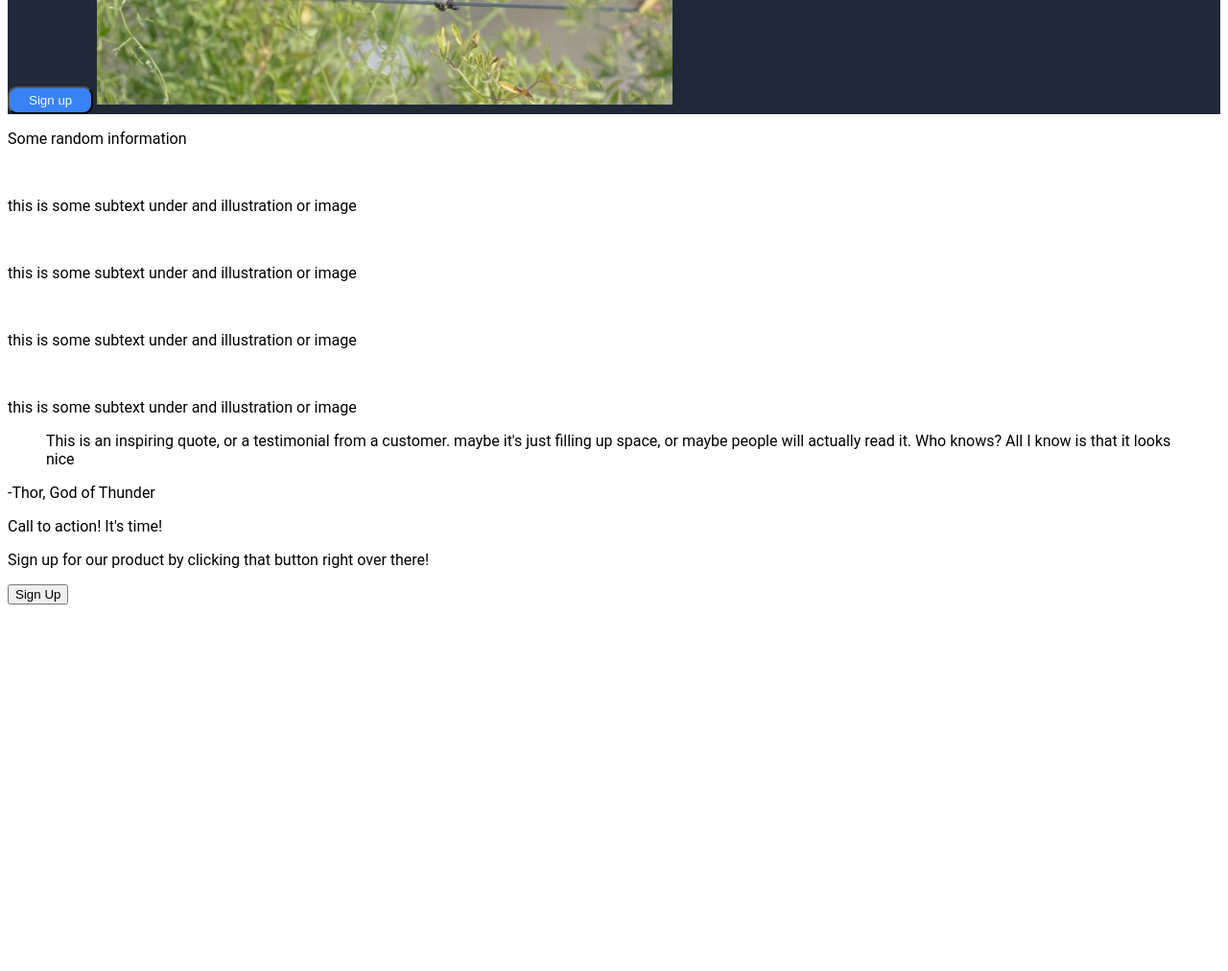
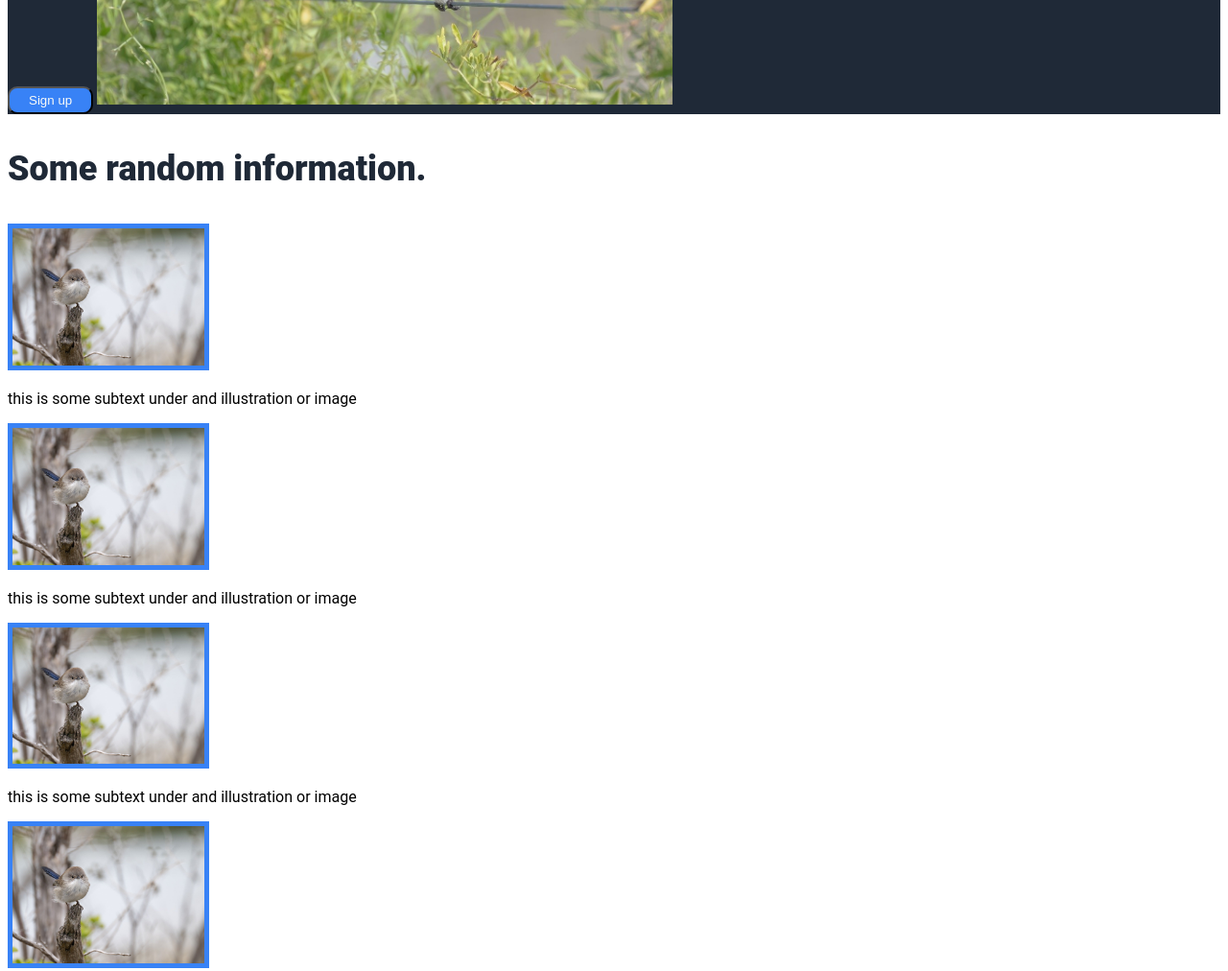
Before and after one commit to WrenLottman/odin-landing-page, a plain HTML site: page index.html in a window 1280 px wide. Shown: the part 620-1632 px from the top of the page at 96% size. Before the commit the page ends 1258 px from the top, so only its background shows below. Drawn offline with Linux system fonts and the light colour scheme.

Commit message:
Add text and image styles to info section

```diff
--- a/index.html
+++ b/index.html
@@ -25,14 +25,14 @@
         </div>
     </div>
     <div class="information-grid">
-        <p>Some random information</p>
-        <img src="" alt="">
+        <p class="information-header">Some random information.</p>
+        <img src="img/superb-fairywren-2.jpg" alt="a little bird is perched on a branch and looks at camera">
         <p>this is some subtext under and illustration or image</p>
-        <img src="" alt="">
+        <img src="img/superb-fairywren-2.jpg" alt="a little bird is perched on a branch and looks at camera">
         <p>this is some subtext under and illustration or image</p>
-        <img src="" alt="">
+        <img src="img/superb-fairywren-2.jpg" alt="a little bird is perched on a branch and looks at camera">
         <p>this is some subtext under and illustration or image</p>
-        <img src="" alt="">
+        <img src="img/superb-fairywren-2.jpg" alt="a little bird is perched on a branch and looks at camera">
         <p>this is some subtext under and illustration or image</p>
     </div>
     <div class="quote container">
--- a/styles.css
+++ b/styles.css
@@ -26,10 +26,22 @@ body {
 
 .bird-img {
     max-width:600px ;
-    max-height:400px ;
+    max-height:fit-content;
 }
 
 .header-logo {
     font-size: 24px;
     color: #F9FAF8;
 }
+
+.information-header {
+    font-size: 36px;
+    font-weight: 800;
+    color:#1F2937;
+}
+
+.information-grid > img {
+    border:5px solid #3882F6;
+    max-width: 200px;
+    max-height: fit-content;
+}
```
Also changed, not shown: img/superb-fairywren-2.jpg (added).
